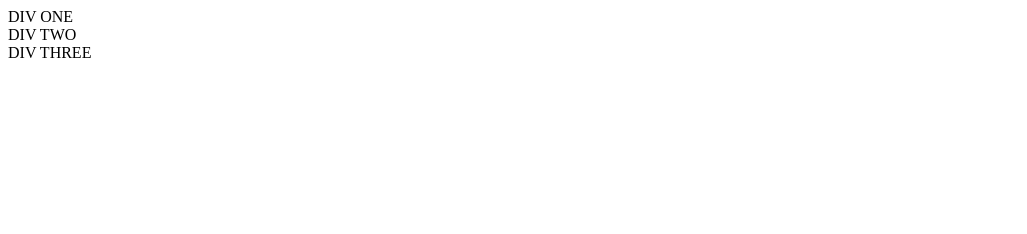
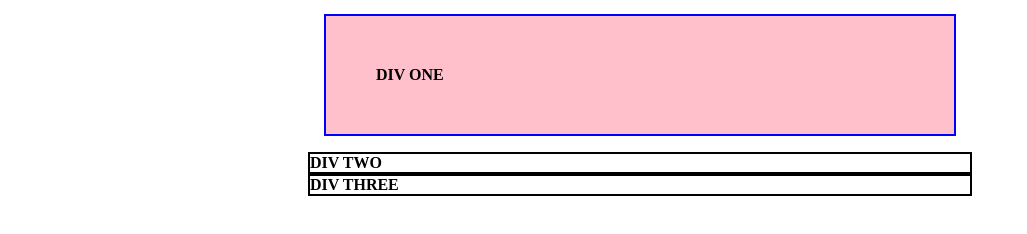
Before and after one commit to HeitorHMA/Margin-and-Padding-1, a plain HTML site: page index.html in a window 1280 px wide. Shown: the whole page, without its empty margins (0-1027 px from the left). Drawn offline with Linux system fonts and the light colour scheme.

Commit message:
Add style to divone and clean some spaces in index.html

```diff
--- a/index.html
+++ b/index.html
@@ -7,9 +7,10 @@
     <link rel="stylesheet" href="style.css">
 </head>
 <body>
+<div class="container">
     <div class="divone">DIV ONE</div>
     <div class="divtwo">DIV TWO </div>
     <div class="divthree">DIV THREE</div>
-
+</div>
 </body>
 </html>
--- a/style.css
+++ b/style.css
@@ -0,0 +1,10 @@
+.container{
+    padding-top: 6px;
+    padding-left: 300px;
+    padding-right: 300px;
+}
+
+.divone,.divtwo,.divthree {border: 2px solid;font-weight: 700;}
+
+.divone{border-color: blue;
+background-color: pink;padding: 20px; margin-bottom: 16px;margin-left: 16px;margin-right: 16px;padding: 50px;}
```
